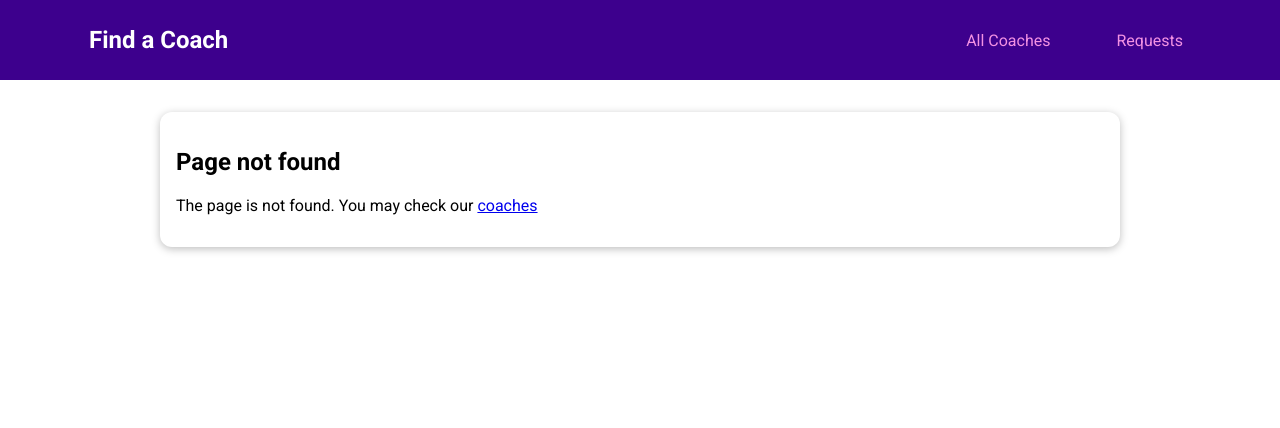
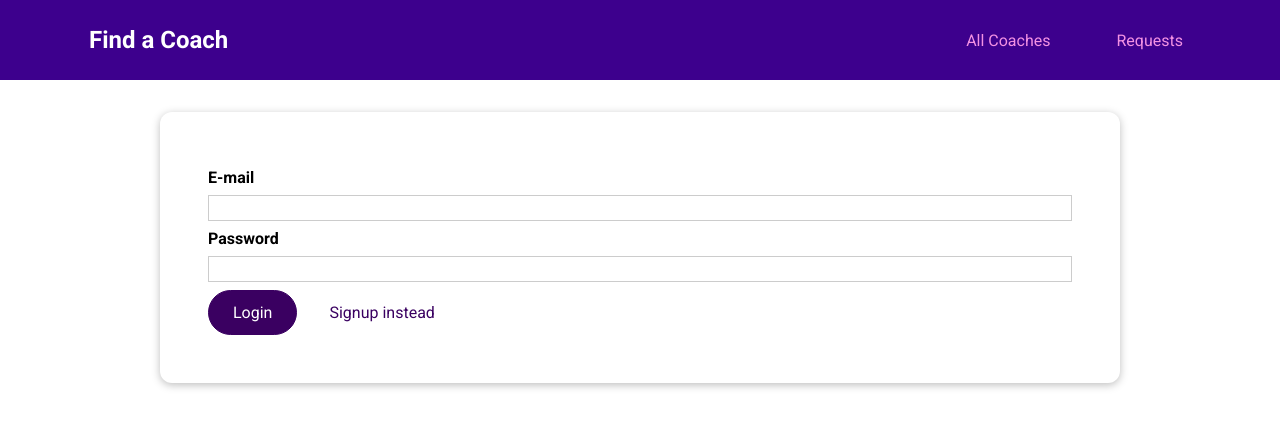
Before and after one commit to Sankha-Bhattacharjee/vue-find-coach-app, a Vue app: page /auth in a window 1280 px wide. Before the commit this address had no page. Shown: the top 428 px of the page. Built offline with nearby package versions, Linux system fonts and the light colour scheme.

Commit message:
Adding authentication, login and signup

```diff
--- /dev/null
+++ b/src/pages/auth/UserAuth.vue
@@ -0,0 +1,140 @@
+<template>
+  <div>
+    <base-dialog :show="!!error" title="An error occurred!" @close="handleError"> {{ error }}</base-dialog>
+    <base-dialog :show="isLoading" title="Authenticating..." fixed>
+      <base-spinner></base-spinner>
+    </base-dialog>
+    <base-card>
+      <form @submit.prevent="submitForm">
+        <div class="form-control">
+          <label for="email">E-mail</label>
+          <input name="email" id="email" type="email" v-model.trim="email" />
+        </div>
+        <div class="form-control">
+          <label for="password">Password</label>
+          <input
+            name="password"
+            id="password"
+            type="password"
+            v-model.trim="password"
+          />
+        </div>
+        <p v-if="!formIsValid">
+          Please enter correct email/password (must be atleast 6 characters
+          long).
+        </p>
+        <base-button>{{ submitButtonCaption }}</base-button>
+        <base-button type="button" mode="flat" @click="toggleAuthMode">{{
+          toggleButtonCaption
+        }}</base-button>
+      </form>
+    </base-card>
+  </div>
+</template>
+
+<script>
+import BaseDialog from '../../components/ui/BaseDialog.vue';
+export default {
+  components: { BaseDialog },
+  data() {
+    return {
+      email: '',
+      password: '',
+      formIsValid: true,
+      mode: 'login',
+      isLoading: false,
+      error: null,
+    };
+  },
+  computed: {
+    submitButtonCaption() {
+      if (this.mode === 'login') {
+        return 'Login';
+      } else {
+        return 'Signup';
+      }
+    },
+    toggleButtonCaption() {
+      if (this.mode === 'login') {
+        return 'Signup instead';
+      } else {
+        return 'Login instead';
+      }
+    },
+  },
+  methods: {
+    async submitForm() {
+      this.formIsValid = true;
+      if (
+        this.email === '' ||
+        !this.email.includes('@') ||
+        this.password.length < 6
+      ) {
+        this.formIsValid = false;
+        return;
+      }
+      this.isLoading = true;
+      const actionPayload = {
+            email: this.email,
+            password: this.password,
+          };
+      try {
+        if (this.mode === 'login') {
+          await this.$store.dispatch('login',actionPayload);
+        } else {
+          console.log('submit');
+          await this.$store.dispatch('signup', actionPayload);
+        }
+      } catch (err) {
+        this.error = err.message || 'Failed to authenticate, try again later.';
+      }
+
+      this.isLoading = false;
+    },
+    toggleAuthMode() {
+      if (this.mode === 'login') {
+        this.mode = 'signup';
+      } else {
+        this.mode = 'login';
+      }
+      console.log(this.mode);
+    },
+    handleError(){
+      this.error = null;
+    }
+  },
+};
+</script>
+
+<style scoped>
+form {
+  margin: 1rem;
+  padding: 1rem;
+}
+
+.form-control {
+  margin: 0.5rem 0;
+}
+
+label {
+  font-weight: bold;
+  margin-bottom: 0.5rem;
+  display: block;
+}
+
+input,
+textarea {
+  display: block;
+  width: 100%;
+  font: inherit;
+  border: 1px solid #ccc;
+  padding: 0.15rem;
+}
+
+input:focus,
+textarea:focus {
+  border-color: #3d008d;
+  background-color: #faf6ff;
+  outline: none;
+}
+</style>
--- a/src/router.js
+++ b/src/router.js
@@ -6,6 +6,7 @@
 import ContactCoach from './pages/requests/ContactCoach.vue';
 import RequestsReceived from './pages/requests/RequestsReceived.vue';
 import NotFound from './pages/NotFound.vue';
+import UserAuth from './pages/auth/UserAuth.vue';
 
 const router = createRouter({
   history: createWebHistory(),
@@ -20,6 +21,7 @@
     },
     { path: '/register', component: CoachRegistration },
     { path: '/requests', component: RequestsReceived },
+    {path:'/auth', component: UserAuth },
     { path: '/:notFound(.*)', component: NotFound },
   ],
 });
--- a/src/store/index.js
+++ b/src/store/index.js
@@ -2,21 +2,13 @@
 
 import coachesModule from './modules/coaches/index.js';
 import requestsModule from './modules/requests/index.js';
+import authModule from './modules/auth/index.js';
 
 const store = createStore({
   modules: {
     coaches: coachesModule,
-    requests: requestsModule
-  },
-  state() {
-    return {
-      userId: 'c3',
-    };
-  },
-  getters:{
-    getUserId(state){
-      return state.userId;
-    }
+    requests: requestsModule,
+    auth: authModule
   }
 });
 
--- /dev/null
+++ b/src/store/modules/auth/actions.js
@@ -0,0 +1,53 @@
+export default {
+    async login(context,payload){
+        const response = await fetch('https://identitytoolkit.googleapis.com/v1/accounts:signInWithPassword?key=AIzaSyDkaN7OIeQE2SIvEsubFfxu9kjUjlr9fpw',{
+            method: 'POST',
+            body: JSON.stringify({
+                email: payload.email,
+                password: payload.password,
+                returnSecureToken: true
+            })
+        });
+
+        const responseData = await response.json();
+
+        if(!response.ok){
+            console.log(responseData);
+            const error = new Error(responseData.message || 'Failed to authenticate!');
+            throw error;
+        }
+
+        console.log(responseData);
+
+        context.commit('setUser',{
+            token: responseData.idToken,
+            userId: responseData.localId,
+            tokenExpiration: responseData.expiresIn
+        })
+    },
+    async signup(context,payload){
+        const response = await fetch('https://identitytoolkit.googleapis.com/v1/accounts:signUp?key=AIzaSyDkaN7OIeQE2SIvEsubFfxu9kjUjlr9fpw',{
+            method: 'POST',
+            body: JSON.stringify({
+                email: payload.email,
+                password: payload.password,
+                returnSecureToken: true
+            })
+        });
+
+        const responseData = await response.json();
+
+        if(!response.ok){
+            console.log(responseData);
+            const error = new Error(responseData.message || 'Failed to authenticate!');
+            throw error;
+        }
+
+        console.log(responseData);
+        context.commit('setUser',{
+            token: responseData.idToken,
+            userId: responseData.localId,
+            tokenExpiration: responseData.expiresIn
+        })
+    }
+};
--- /dev/null
+++ b/src/store/modules/auth/getters.js
@@ -0,0 +1,8 @@
+export default {
+    getUserId(state){
+      return state.userId;
+    },
+    getToken(state){
+        return state.token;
+    }
+  };
--- /dev/null
+++ b/src/store/modules/auth/index.js
@@ -0,0 +1,16 @@
+import mutations from './mutations.js';
+import actions from './actions.js';
+import getters from './getters.js';
+
+export default {
+    state() {
+        return {
+          userId: null,
+          token: null,
+          tokenExpiration: null
+        };
+      },
+      mutations,
+      actions,
+      getters
+};
--- /dev/null
+++ b/src/store/modules/auth/mutations.js
@@ -0,0 +1,7 @@
+export default {
+    setUser(state,payload){
+        state.token = payload.token;
+        state.userId = payload.userId;
+        state.tokenExpiration = payload.tokenExpiration;
+    }
+};
--- a/src/store/modules/coaches/actions.js
+++ b/src/store/modules/coaches/actions.js
@@ -9,7 +9,9 @@
             areas: data.areas
         };
 
-        const response = await fetch(`https://vue-find-coach-cb874-default-rtdb.firebaseio.com/coaches/${userId}.json`,{
+        const token = context.rootGetters.getToken;
+
+        const response = await fetch(`https://vue-find-coach-cb874-default-rtdb.firebaseio.com/coaches/${userId}.json?auth=`+token,{
             method: 'PUT',
             body: JSON.stringify(coachData)
         });
--- a/src/store/modules/requests/actions.js
+++ b/src/store/modules/requests/actions.js
@@ -20,7 +20,9 @@
     },
     async fetchRequests(context){
         const coachId = context.rootGetters.getUserId;
-        const response = await fetch(`https://vue-find-coach-cb874-default-rtdb.firebaseio.com/requests/${coachId}.json`);
+        const token = context.rootGetters.getToken;
+        console.log(token);
+        const response = await fetch(`https://vue-find-coach-cb874-default-rtdb.firebaseio.com/requests/${coachId}.json?auth=`+token);
 
         const responseData = await response.json();
 
```
